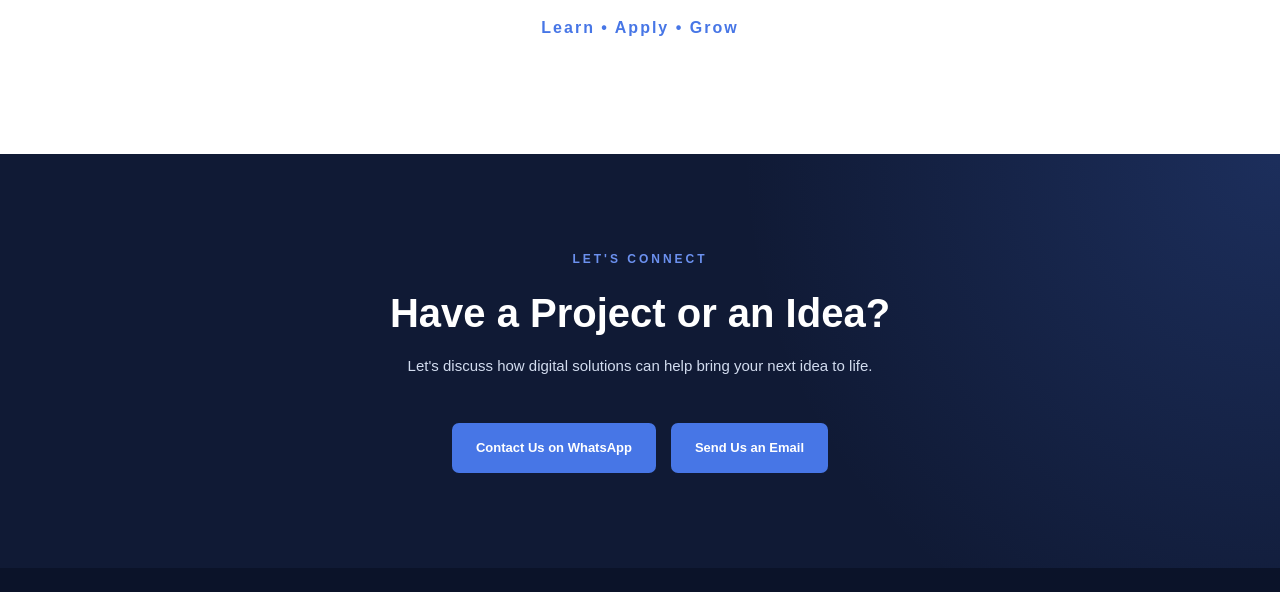
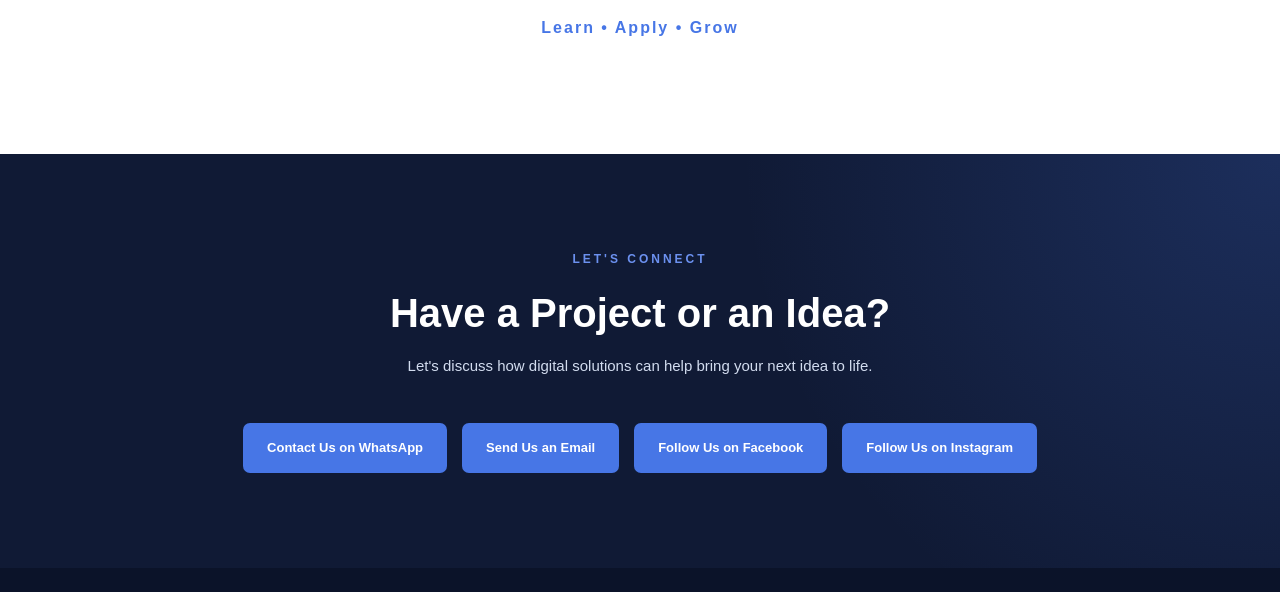
Before and after one commit to successokorie102-blip/success-web-studio, a plain HTML site: page index.html in a window 1280 px wide. Shown: the part 3783-4375 px from the top of the page. Drawn offline with Linux system fonts and the light colour scheme.

Commit message:
Update index.html

```diff
--- a/index.html
+++ b/index.html
@@ -217,16 +217,24 @@
       your next idea to life.
     </p>
   </div>
-
 <div class="contact-links">
   <a href="https://wa.me/917628907601"
-       target="_blank"
-       rel="noopener noreferrer">
+     target="_blank" rel="noopener noreferrer">
     Contact Us on WhatsApp
   </a>
 
   <a href="mailto:successokorie102@gmail.com">
     Send Us an Email
+  </a>
+
+  <a href="https://www.facebook.com/share/19wMbPurdn/"
+     target="_blank" rel="noopener noreferrer">
+    Follow Us on Facebook
+  </a>
+
+  <a href="https://www.instagram.com/successwebstudio_/"
+     target="_blank" rel="noopener noreferrer">
+    Follow Us on Instagram
   </a>
 </div>
 </section>
```
Lines whose indentation alone changed are shown as unchanged.
